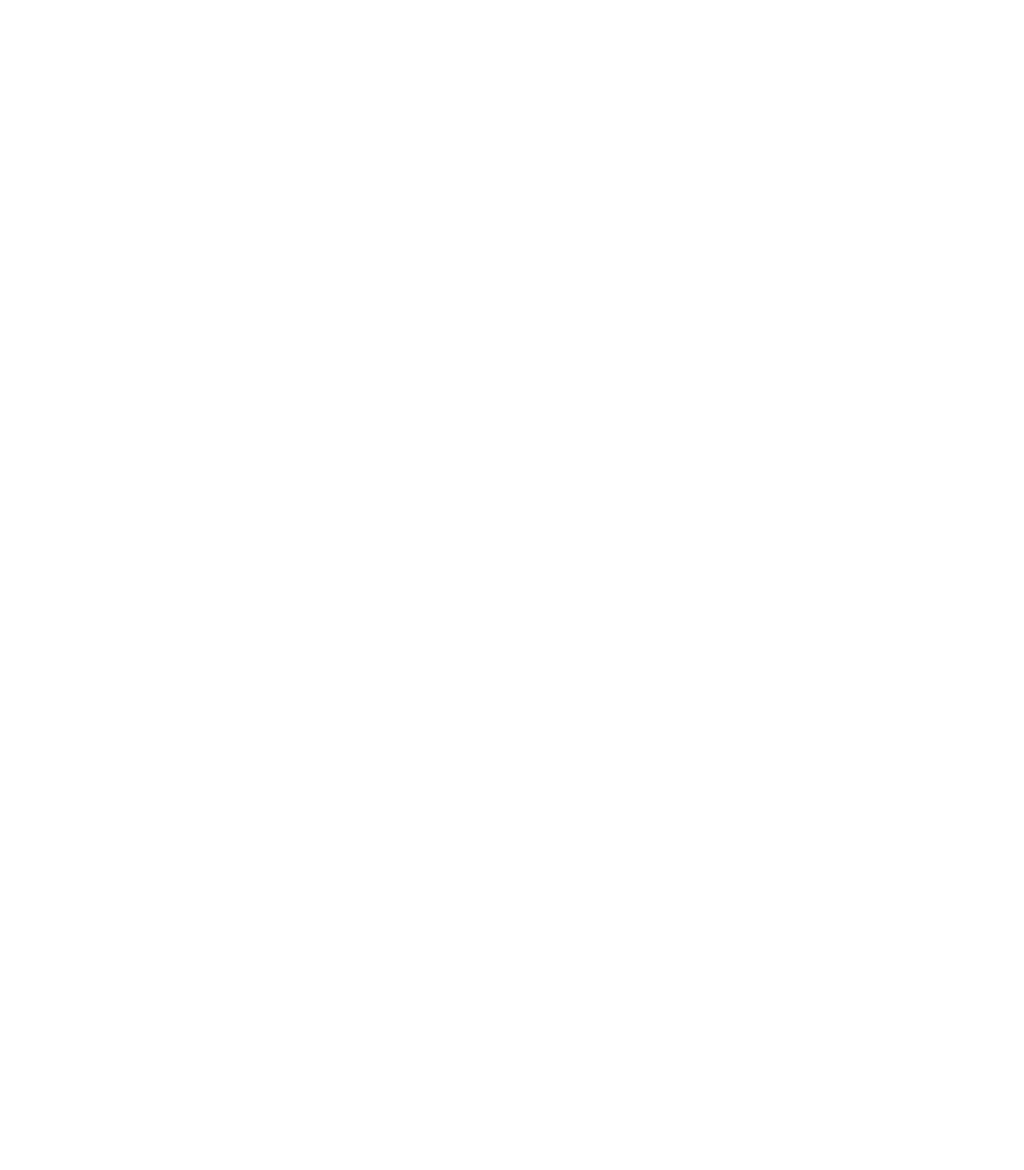
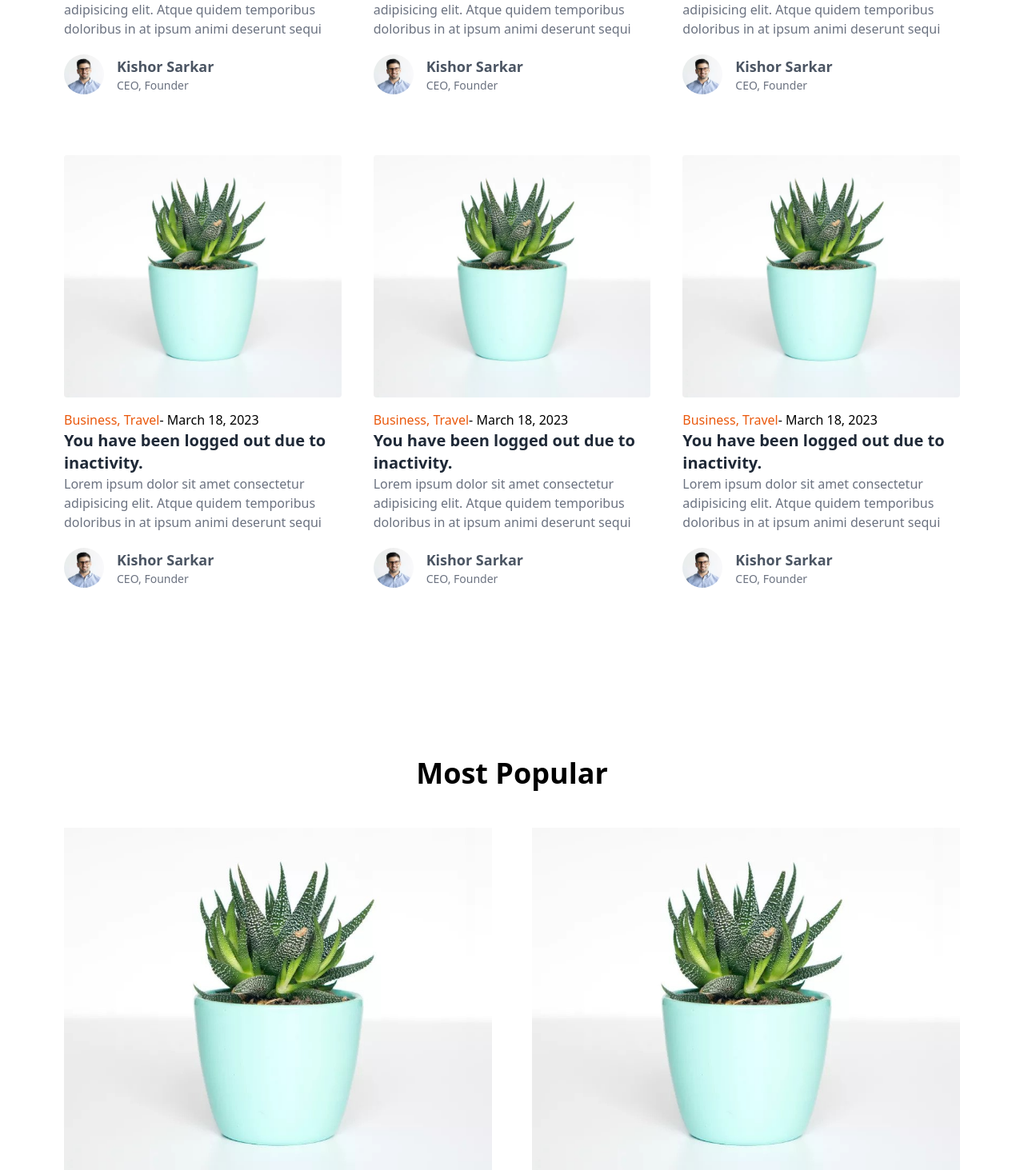
Before and after one commit to gostgmaer/simple-next-blog, a Next.js app: page / in a window 1280 px wide. Shown: the part 1337-2800 px from the top of the page at 80% size. Before the commit the page ends 818 px from the top, so only its background shows below. Built offline with nearby package versions, Linux system fonts and the light colour scheme.

Commit message:
updated section 4

```diff
--- /dev/null
+++ b/src/components/sections/Sectionfour.js
@@ -0,0 +1,38 @@
+import Link from "next/link"
+import Image from "next/image";
+const Sectionfour = () => {
+  return (
+    <section className="py-16 container mx-auto md:px-20">
+        <div className="grid lg:grid-cols-2">
+            <div className="item">
+            <h2 className=" font-bold text-4xl py-12 text-center">Business</h2>
+            <div className="flex flex-col gap-6">
+
+            </div>
+            </div>
+            <div className="item"></div>
+        </div>
+    </section>
+  )
+}
+
+export default Sectionfour
+
+
+
+
+const Post = (params) => {
+    return <div className="flex gap-5">
+    <div className="image flex flex-col justify-start">
+    <Link href={"/"}>
+          <Image
+            src={"/assets/images/img1.jpg"}
+            alt=""
+            className="rounded"
+            width={"320"}
+            height={"275"}
+          />
+        </Link>
+    </div>
+    </div>
+}
--- a/src/components/sections/Sectionone.js
+++ b/src/components/sections/Sectionone.js
@@ -18,8 +18,8 @@ const Sectionone = () => {
   SwiperCode.use([Autoplay]);
 
   return (
-    <section className="py-16 px-12" style={bg}>
-      <div className=" container mx-auto md:px:20">
+    <section className="py-16 " style={bg}>
+      <div className="container mx-auto md:px-20">
         <h2 className=" font-bold text-4xl pb-12 text-center">Trending</h2>
       </div>
       <Swiper
@@ -78,14 +78,15 @@ export default Sectionone;
 
 const Slider = () => {
   return (
-    <div className=" grid md:grid-cols-2">
+    <div className="  md:px-20 grid md:grid-cols-2">
       <div className=" images">
         <Link href={"/"}>
           <Image
             src={"/assets/images/img1.jpg"}
             alt=""
-            width={"600"}
-            height={"600"}
+            className=" rounded"
+            width={"500"}
+            height={"320"}
           />
         </Link>
       </div>
--- /dev/null
+++ b/src/components/sections/Sectionthree.js
@@ -0,0 +1,91 @@
+import { Swiper, SwiperSlide } from "swiper/react";
+import SwiperCode, { Autoplay, Pagination, Navigation } from "swiper";
+import Image from "next/image";
+import "swiper/css";
+import "swiper/css/pagination";
+import Auther from "../childs/Auther";
+import Link from "next/link";
+const Sectionthree = () => {
+  return (
+    <section className="py-16 container mx-auto md:px-20">
+      <h2 className=" font-bold text-4xl py-12 text-center">Most Popular</h2>
+      <Swiper
+        spaceBetween={50}
+        slidesPerView={2}
+        autoplay={{ delay: 2000 }}
+        loop={true}
+        pagination={{
+          clickable: true,
+        }}
+
+        modules={[Pagination]}
+      >
+        <SwiperSlide>
+          <Post />
+        </SwiperSlide>
+        <SwiperSlide>
+          <Post />
+        </SwiperSlide>
+        <SwiperSlide>
+          <Post />
+        </SwiperSlide>
+        <SwiperSlide>
+          <Post />
+        </SwiperSlide>
+        <SwiperSlide>
+          <Post />
+        </SwiperSlide>
+        <SwiperSlide>
+          <Post />
+        </SwiperSlide>
+      </Swiper>
+    </section>
+  );
+};
+
+export default Sectionthree;
+
+const Post = () => {
+  return (
+    <div className="item">
+      <div className="images">
+        <Link href={"/"}>
+          <Image
+            src={"/assets/images/img1.jpg"}
+            alt=""
+            className=""
+            width={"600"}
+            height={"600"}
+          />
+        </Link>
+      </div>
+      <div className="info justify-center flex flex-col py-4">
+        <div className="category">
+          <Link
+            className=" text-orange-600 hover:text-orange-800 "
+            href={"/cate"}
+          >
+            Business, Travel
+          </Link>
+          <Link className=" text-grey-600 hover:text-grey-800" href={"/cate"}>
+            - March 18, 2023
+          </Link>
+        </div>
+        <div className="title">
+          <Link
+            href={"/"}
+            className=" text-3xl md:text-4xl font-bold text-gray-800 hover:text-gray-600"
+          >
+            You have been logged out due to inactivity.
+          </Link>
+          <p className=" text-gray-500 py-0">
+            {" "}
+            Lorem ipsum dolor sit amet consectetur adipisicing elit. Atque
+            quidem temporibus doloribus in at ipsum animi deserunt sequi
+          </p>
+          <Auther />
+        </div>
+      </div>
+    </div>
+  );
+};
--- /dev/null
+++ b/src/components/sections/sectiontwo.js
@@ -0,0 +1,66 @@
+import Image from "next/image";
+import Link from "next/link";
+import Auther from "../childs/Auther";
+
+const Sectiontwo = () => {
+  return (
+    <section className="py-16 container mx-auto md:px-20">
+      <h2 className=" font-bold text-4xl py-12 text-center">Latest Posts</h2>
+      <div className=" grid md:grid-cols-2 lg:grid-cols-3 gap-10">
+        <Post />
+        <Post />
+        <Post />
+        <Post />
+        <Post />
+        <Post />
+      </div>
+    </section>
+  );
+};
+
+export default Sectiontwo;
+
+const Post = () => {
+  return (
+    <div className="item">
+      <div className="images">
+        <Link href={"/"}>
+          <Image
+            src={"/assets/images/img1.jpg"}
+            alt=""
+            className="rounded"
+            width={"600"}
+            height={"600"}
+          />
+        </Link>
+      </div>
+      <div className="info justify-center flex flex-col py-4">
+        <div className="category">
+          <Link
+            className=" text-orange-600 hover:text-orange-800 "
+            href={"/cate"}
+          >
+            Business, Travel
+          </Link>
+          <Link className=" text-grey-600 hover:text-grey-800" href={"/cate"}>
+            - March 18, 2023
+          </Link>
+        </div>
+        <div className="title">
+          <Link
+            href={"/"}
+            className=" text-xl font-bold text-gray-800 hover:text-gray-600"
+          >
+            You have been logged out due to inactivity.
+          </Link>
+          <p className=" text-gray-500 py-0">
+            {" "}
+            Lorem ipsum dolor sit amet consectetur adipisicing elit. Atque
+            quidem temporibus doloribus in at ipsum animi deserunt sequi
+          </p>
+          <Auther />
+        </div>
+      </div>
+    </div>
+  );
+};
--- a/src/pages/index.js
+++ b/src/pages/index.js
@@ -3,12 +3,17 @@ import Head from "next/head";
 import { Inter } from "next/font/google";
 import Format from "@/layout";
 import Sectionone from "@/components/sections/Sectionone";
-
+import Sectiontwo from "@/components/sections/sectiontwo";
+import Sectionthree from "@/components/sections/Sectionthree";
+import Sectionfour from "@/components/sections/Sectionfour";
 
 export default function Home() {
   return (
     <Format>
-   <Sectionone/>
+      <Sectionone />
+      <Sectiontwo />
+      <Sectionthree />
+      <Sectionfour />
     </Format>
   );
 }
```
